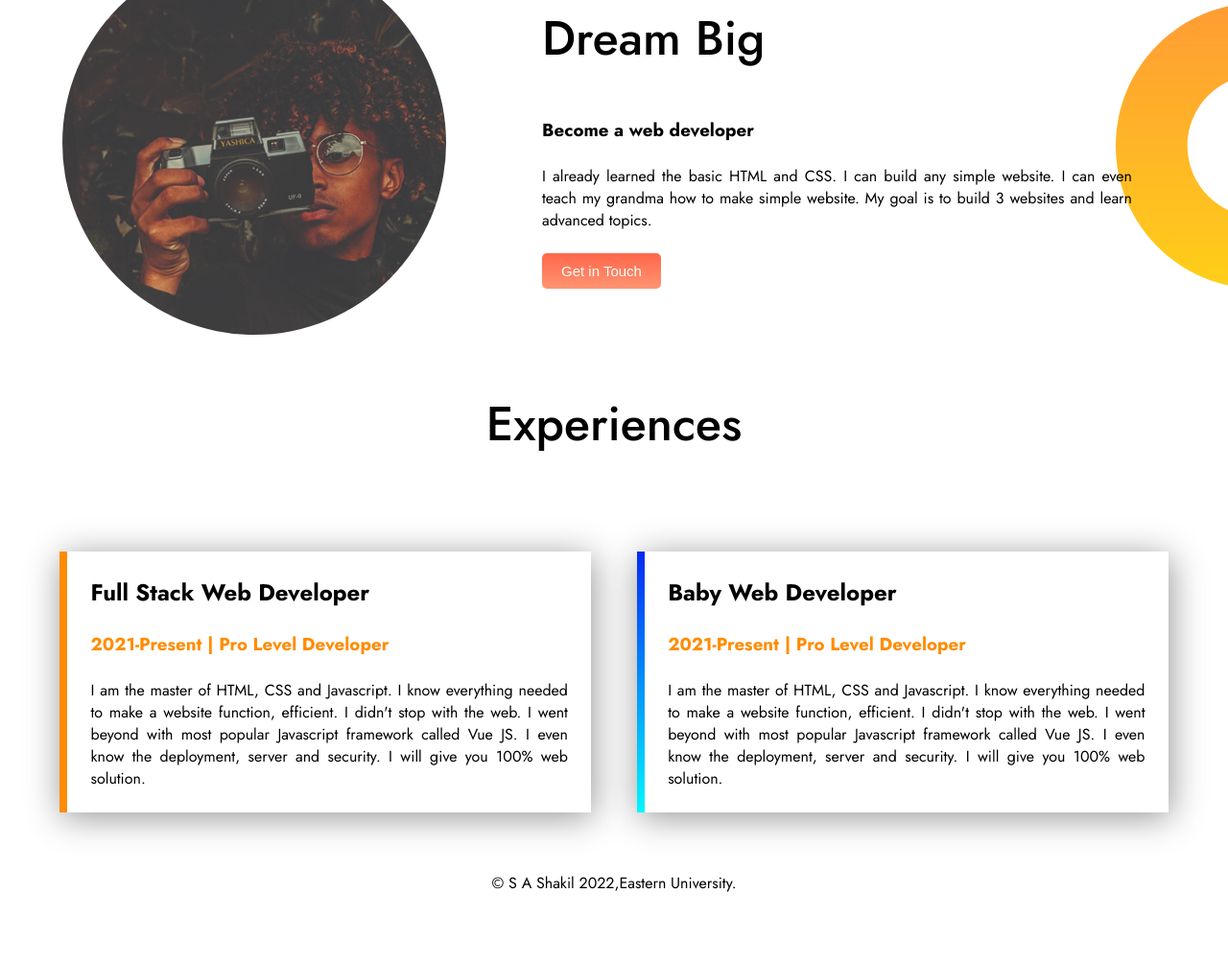
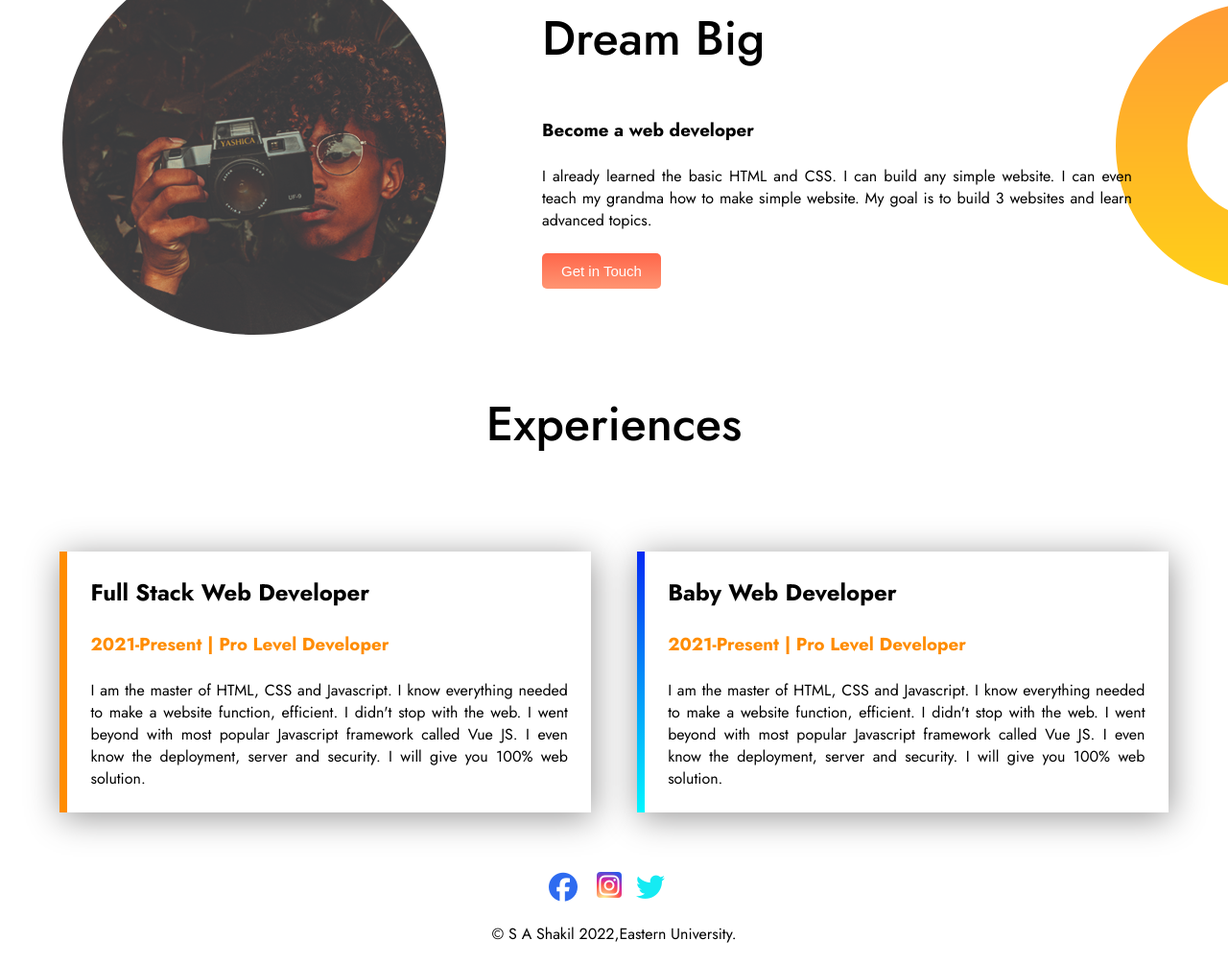
Before and after one commit to sahariarahmmadshakil/explore-bootstrap, a plain HTML site: page index.html in a window 1280 px wide. Shown: the part 582-1587 px from the top of the page at 96% size. Before the commit the page ends 1534 px from the top, so only its background shows below. Drawn offline with Linux system fonts and the light colour scheme.

Commit message:
added icons

```diff
--- a/index.html
+++ b/index.html
@@ -8,9 +8,15 @@
     <link rel="stylesheet" href="style.css">
     <link rel="preconnect" href="https://fonts.googleapis.com">
     <link rel="preconnect" href="https://fonts.gstatic.com" crossorigin>
+    <link rel="preconnect" href="https://fonts.googleapis.com">
+    <link rel="preconnect" href="https://fonts.gstatic.com" crossorigin>
     <link
         href="https://fonts.googleapis.com/css2?family=Jost:ital,wght@0,100;0,200;0,300;0,400;0,500;0,600;0,700;0,800;0,900;1,100;1,200;1,300;1,400;1,500;1,600;1,700;1,800;1,900&display=swap"
         rel="stylesheet">
+
+
+        <!-- fontawesome link  -->
+        <script src="https://kit.fontawesome.com/d36876ddff.js" crossorigin="anonymous"></script>
     <title>Developer Portfolio</title>
 </head>
 
@@ -30,6 +36,7 @@
         <div class="img-div">
             <img src="1.jpg" alt="">
         </div>
+
     </section>
     <!-- second area  -->
 
@@ -62,7 +69,7 @@
 
 
 
-        <div class="details-2" >
+        <div class="details-2">
             <h2>Baby Web Developer</h2><br>
             <h3 class="name-color">2021-Present | Pro Level Developer</h3><br>
             <p>I am the master of HTML, CSS and Javascript. I know everything needed to make a website function,
@@ -70,7 +77,20 @@
                 JS. I even know the deployment, server and security. I will give you 100% web solution.</p>
         </div>
     </section>
-    <P class="footer">© S A Shakil 2022,Eastern University.</P>
+    <footer>
+        <div class="icon-area">
+           <p>
+            <i class="fa-brands fa-facebook facebook-icon"></i>
+            <i class="fa-brands fa-instagram insta-icon"></i>
+            <i class="fa-brands fa-twitter twitter-icon"></i>
+           </p>
+
+        </div>
+      <div>
+        <P class="footer">© S A Shakil 2022,Eastern University.</P>
+      </div>
+
+    </footer>
 </body>
 
 </html>
--- a/style.css
+++ b/style.css
@@ -121,3 +121,40 @@ body {
     text-align: center;
     margin-bottom: 20px;
 }
+
+.icon{
+    font-size: 30px;
+    padding-right: 15px;
+    color: #ff8c00;
+}
+
+.facebook-icon{
+    font-size: 30px;
+    padding-right: 15px;
+    color: #2e6bf0;
+}
+.insta-icon{
+    border-radius: 4px;
+    padding-left: 2.7px;
+    padding-right: 2.5px;
+    padding-top: 1.5px;
+    padding-bottom: 1px;
+    overflow: hidden;
+    font-size: 24px;
+    margin-right: 10px;
+    background:  radial-gradient(circle at 30% 107%, #fdf497 0%, #fdf497 5%, #fd5949 45%,#d6249f 60%,#285AEB 90%);
+    color: #ffffff;
+}
+
+.twitter-icon{
+    font-size: 30px;
+    padding-right: 15px;
+    color: #15ebf3;
+}
+.icon-area>p{
+    /* display: flex;
+    justify-content: center;
+    align-items: center; */
+text-align: center;
+margin-bottom: 20px;
+}
```
